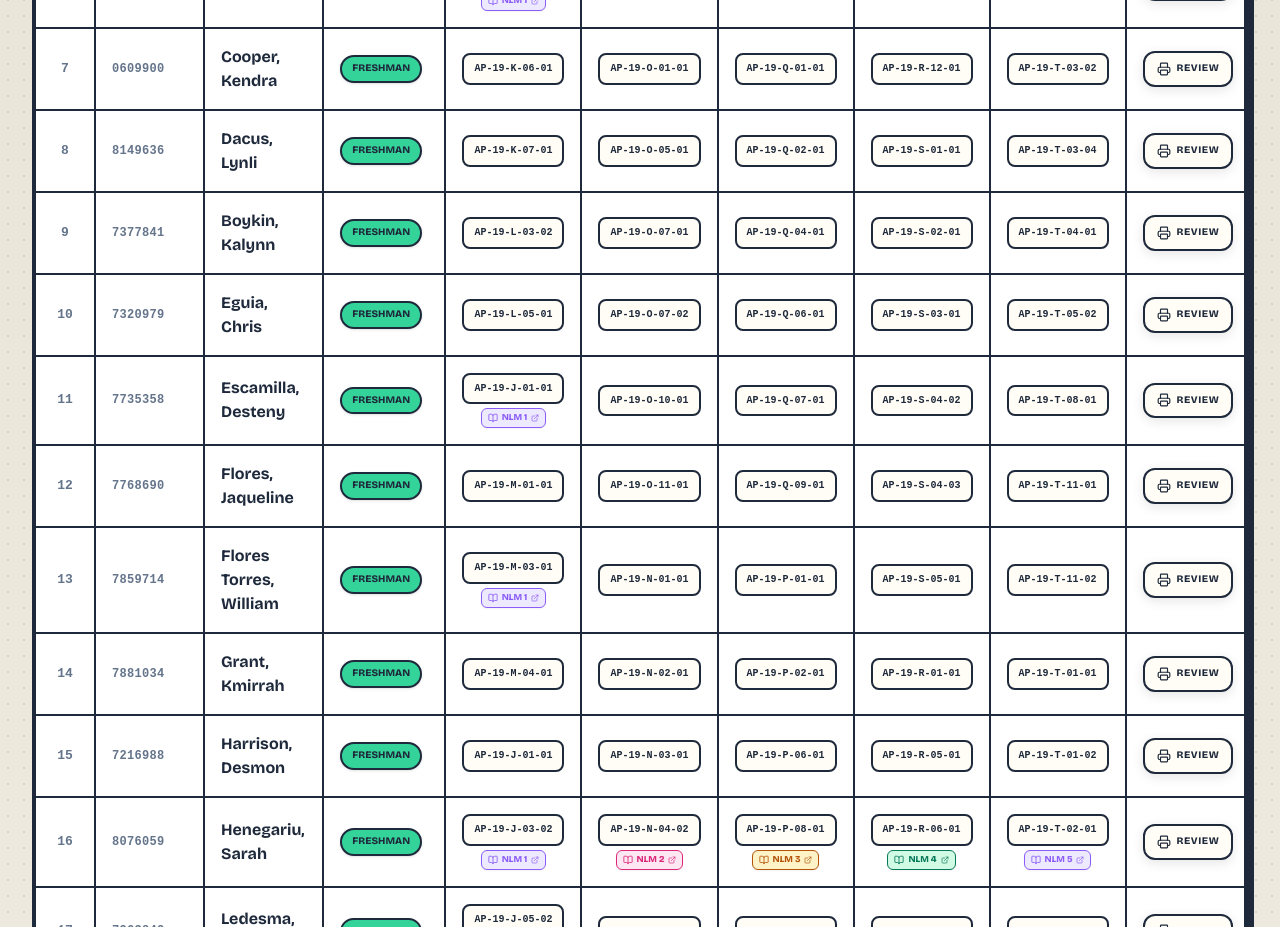
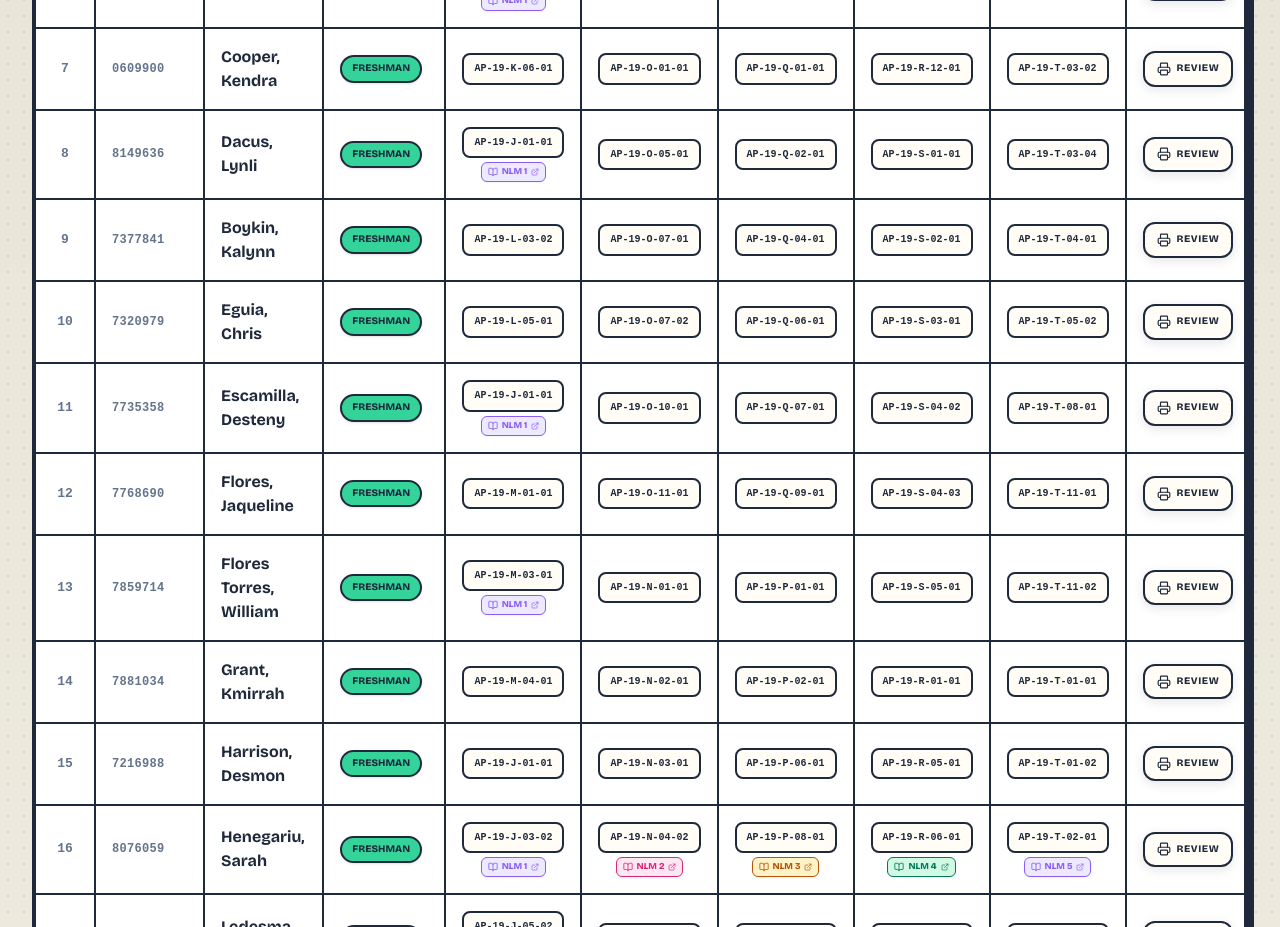
Before and after one commit to victogarcia4/ap2-notebook-lm-fall2026, a React (Vite) app: page / in a window 1280 px wide. Shown: the part 3560-4487 px from the top of the page. Built offline with nearby package versions, Linux system fonts and the light colour scheme; a web font is replaced by a local one.

Commit message:
feat: add Lynli Dacus exam 1 notebook entry
Update student data to include exam 1 details and notebook link for Lynli Dacus and register the notebook in the central database.

```diff
--- a/data/notebooks.json
+++ b/data/notebooks.json
@@ -350,5 +350,16 @@
     "topic": "Reproduction — Ovarian & Uterine Cycle Synchrony (AP-19-T-02-03)",
     "description": "Correlate ovarian cycle changes (follicular, luteal) with uterine cycle (menstrual, secretory) under LH/FSH.",
     "createdAt": "2026-09-20"
+  },
+  {
+    "id": "notebook-dacus-lynli-exam1",
+    "title": "Endocrine Functions & Communication Speed NotebookLM (AP-19-J-01-01)",
+    "url": "https://notebook.google.com/notebook/632a7938-db20-4217-a082-11d9cf7bff0e",
+    "author": "Dacus, Lynli",
+    "role": "student",
+    "examId": "exam1",
+    "topic": "Endocrine — General Functions & Communication Speed (AP-19-J-01-01)",
+    "description": "Describe the general functions of the endocrine system and relate it to communication speed.",
+    "createdAt": "2026-09-20"
   }
 ]
--- a/src/data/students.ts
+++ b/src/data/students.ts
@@ -32,7 +32,23 @@ export const defaultStudents: Student[] = [
     }
   },
   { id: "0609900", name: "Cooper, Kendra", gradeBasis: "Graded", units: "4.00", plan: "Associate Degree - Associate of Science (AS)", level: "Freshman" },
-  { id: "8149636", name: "Dacus, Lynli", gradeBasis: "Graded", units: "4.00", plan: "Associate Degree - Associate of Science (AS)", level: "Freshman" },
+  {
+    id: "8149636",
+    name: "Dacus, Lynli",
+    gradeBasis: "Graded",
+    units: "4.00",
+    plan: "Associate Degree - Associate of Science (AS)",
+    level: "Freshman",
+    exam1: {
+      id: "AP-19-J-01-01",
+      chap: "13",
+      topic: "Endocrine",
+      desc: "Describe the general functions of the endocrine system and relate it to communication speed."
+    },
+    notebookLinks: {
+      exam1: "https://notebook.google.com/notebook/632a7938-db20-4217-a082-11d9cf7bff0e"
+    }
+  },
   { id: "7377841", name: "Boykin, Kalynn", gradeBasis: "Graded", units: "4.00", plan: "Associate Degree - Associate of Science (AS)", level: "Freshman" },
   { id: "7320979", name: "Eguia, Chris", gradeBasis: "Graded", units: "4.00", plan: "Associate Degree - Associate of Science (AS)", level: "Freshman" },
   {
```
